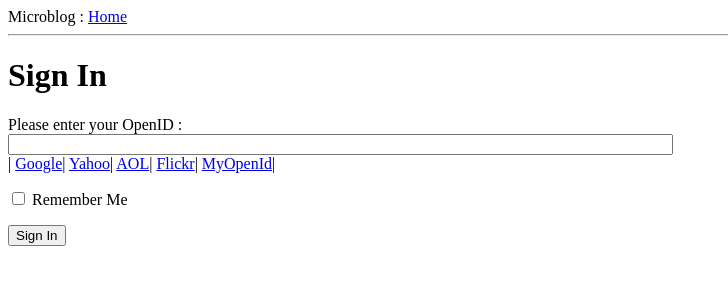
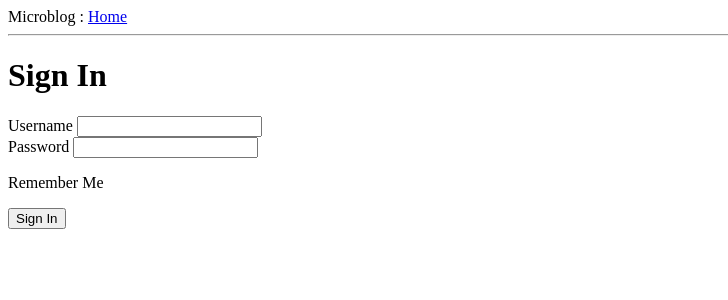
Before and after one commit to JPGITHUB1519/Flasky-Microblog, a Flask app: page /login in a window 1280 px wide. Shown: the top 300 px of the page, without its empty margins (0-728 px from the left). Run offline with Flask 2, Linux system fonts and the light colour scheme.

Commit message:
Refactoring Code

```diff
--- a/app/__init__.py
+++ b/app/__init__.py
@@ -11,7 +11,7 @@ app.config.from_object('config')
 db = SQLAlchemy(app)
 lm = LoginManager()
 lm.init_app(app)
-lm.login_view = 'login'
+lm.login_view = 'signup'
 # need temporal folder
 oid = OpenID(app, os.path.join(basedir, 'tmp'))
 from app import views, models
--- a/app/forms.py
+++ b/app/forms.py
@@ -1,7 +1,15 @@
 from flask_wtf import Form
-from wtforms import StringField, BooleanField
-from wtforms.validators import DataRequired
+from wtforms import StringField, BooleanField, PasswordField, validators
+from wtforms.validators import *
 
 class LoginForm(Form):
-	openid = StringField('openid', validators=[DataRequired()])
-	remember_me = BooleanField('remember_me', default=False)
+	username = StringField('username', validators=[DataRequired()])
+	password = PasswordField('password', validators=[DataRequired()])
+
+class SignUpForm(Form):
+	username = StringField('username', validators=[DataRequired()])
+	password = PasswordField('password', [
+        validators.DataRequired(),
+        validators.EqualTo('confirm_password', message='Passwords must match')
+    ])
+	confirm_password = StringField('confirm_password', validators=[DataRequired()])
--- a/app/models.py
+++ b/app/models.py
@@ -3,6 +3,7 @@ from app import db
 class User(db.Model):
 	id = db.Column(db.Integer, primary_key=True)
 	nickname = db.Column(db.String(64), index=True, unique=True)
+	password = db.Column(db.String(64), index=True)
 	email = db.Column(db.String(120), index=True, unique=True)
 	# relation with posts
 	# to get user.posts member that gets us the list of posts from the user
--- a/app/templates/login.html
+++ b/app/templates/login.html
@@ -1,37 +1,29 @@
 {% extends "base.html" %}
 {% block content %}
 	<script type="text/javascript">
-		function set_openid(openid, pr)
-		{
-			u = openid.search("<username>");
-			if(u != -1)
-			{
-				// open id requires username
-				user = prompt("Enter your " + pr + " username : ");
-				openid = openid.substr(0, u) + user;
-			}
-			form = document.forms["login"];
-			form.elements["openid"].value = openid;
-		}
 	</script>
 	<!-- form = form object -->
 	<h1>Sign In</h1>
 	<form action="" method="post" name="login">
 		<!-- will be replaced with a csrf prevention we have to put it in all of our forms -->
 		{{ form.hidden_tag() }}
-		<p>
-			Please enter your OpenID : <br>
-			<!-- {{form.field_name}} render the fields of wtf form-->
-			{{ form.openid(size=80) }}
-			<!-- show errors on validation -->
-			{% for error in form.openid.errors %}
-				<span style="color : red;">[{{ error }}]</span>
+		<div>
+			<label>
+				Username
+				{{ form.username }}
+			</label>
+			{% for error in form.username.errors %}
+				<span style="color:red;">[{{ error }}]</span>
 			{% endfor %}
-			<br>
-			|{% for pr in providers %}
-				<a href="javascript:set_openid('{{ pr.url}}', '{{pr.name}}');">{{ pr.name }}</a>|
-			{% endfor %}
-		</p>
+		</div>
+		<label>
+			Password
+			{{ form.password }}
+		</label>
+		{% for error in form.password.errors %}
+			<span style="color:red;">[{{ error }}]</span>
+		{% endfor %}
+		<div>
 		<p> {{ form.remember_me }} Remember Me</p>
 		<p><input type="submit" name="" value="Sign In"></p>
 	</form>
--- a/app/views.py
+++ b/app/views.py
@@ -1,10 +1,11 @@
 from flask import render_template, flash, redirect, session, url_for, request, g
 from flask_login import login_user, logout_user, current_user, login_required
 #importing the app variable of the app/__init__.py
-from app import app, db, lm, oid
+from app import app, db, lm
 # importing the wtfform loginform
-from .forms import LoginForm
+from .forms import *
 from .models import User
+import utility
 
 # load user from database
 @lm.user_loader
@@ -42,48 +43,33 @@ def index():
 @app.route("/login", methods=['GET', 'POST'])
 # login view function
 # g = place to store and share data during the life of a request.
-@oid.loginhandler
 def login():
-	# if the user is logged go to the index
-	if g.user is not None and g.user.is_authenticated:
-		# flask generating url, is better than harcoding
-		return redirect(url_for('index'))
+	# # if the user is logged go to the index
+	# if g.user is not None and g.user.is_authenticated:
+	# 	# flask generating url, is better than harcoding
+	# 	return redirect(url_for('index'))
 	form = LoginForm()
 	# if all validations is well it returns true and make the actions
 	if form.validate_on_submit():
-		# session -> object will be available during that request and any future requests made by the same client
-		# Flask keeps a different session container for each client of our application.
-		session['remember_me'] = form.remember_me.data
-		# trigger authentication
-		return oid.try_login(form.openid.data, ask_for=['nickname', 'email'])
-		return redirect('/index')
+		user = User.query.filter_by(nickname=form.username.data).first()
+		if user:
+			if utility.valid_password(form.username.data, form.password.data, user.password):
+				login_user(user)
+				return redirect(request.args.get('next') or url_for('index'))
+
 	return render_template("login.html",
-							title="Sign In",
-							# sending wtf form
-							form=form,
-							providers=app.config["OPENID_PROVIDERS"])
+	title="Sign In",
+	# sending wtf form
+	form=form,
+	providers=app.config["OPENID_PROVIDERS"])
 
-@oid.after_login
-# when users authenticad it comes to here else return to the same form
-def after_login(resp):
-	# resp information returned from openid
-	# if emails is invalid go to index
-	if resp.email is None or resp.email == "":
-		flash('Invalid Login. Please Try Again')
-		return redirect(url_for('login'))
-	# look for the user in the database, if exits log it! else save it into database and log it!
-	user = User.query.filter_by(email=resp.email).first()
-	if user is None :
-		nickname = resp.nickname
-		if nickname is None or nickname == "":
-			nickname = resp.email.split('@')[0]
-		user = User(nickname=nickname, email=resp.email)
+@app.route("/signup", methods=['GET', 'POST'])
+def signup():
+	form = SignUpForm()
+	if request.method == "POST" and form.validate():
+		user = User(nickname=form.username.data, password=utility.make_password_hash(form.username.data, form.password.data))
 		db.session.add(user)
 		db.session.commit()
-	remember_me = False
-	if 'remember_me' in session:
-		remember_me = session['remember_me']
-		session.pop('remember_me', None)
-	# login it
-	login_user(user, remember = remember_me)
-	return redirect(request.args.get('next') or url_for('index'))
+		return redirect(url_for('login'))
+	return render_template("signup.html",
+							form = form)
```
Also changed, not shown: app/templates/signup.html (added, +33 -0 lines), app/utility.py (added, +23 -0 lines), db_repository/versions/004_migration.py (added, +28 -0 lines), app.db, 6 other files.
